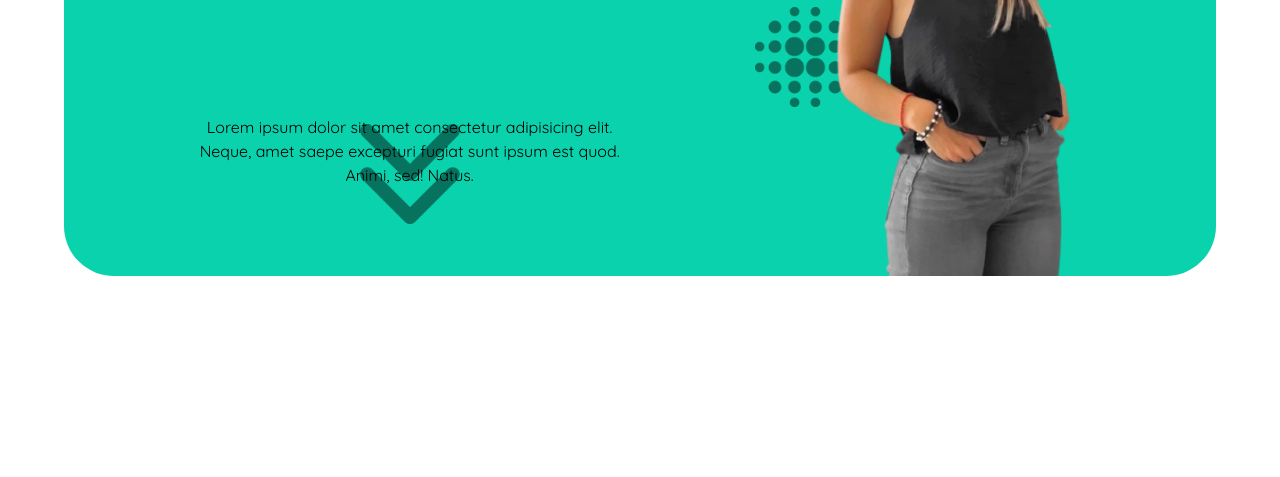
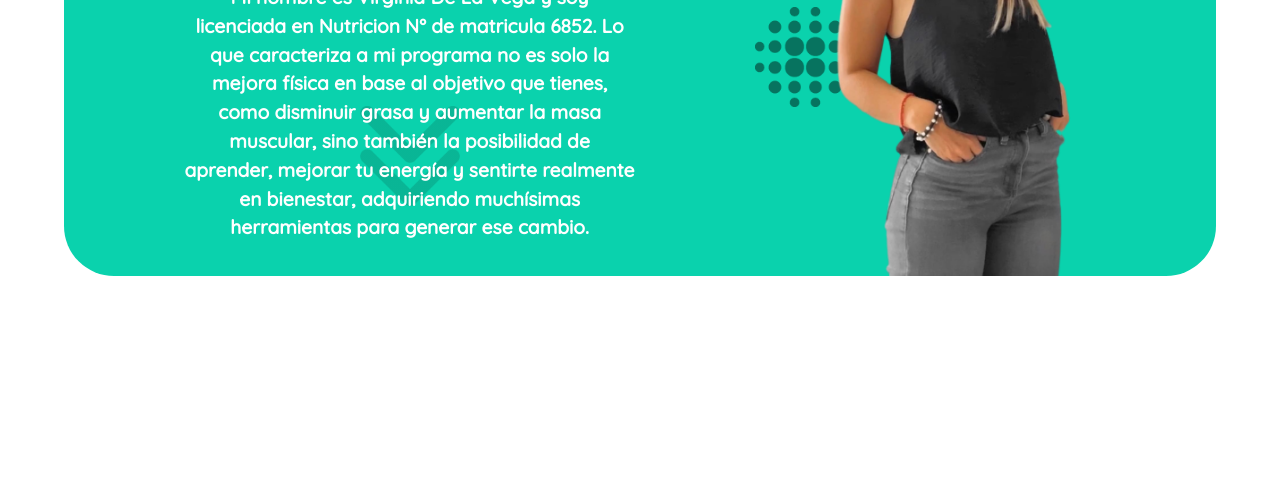
Before and after one commit to NicoHerrera12/proyecto-nutricion, a website: page index.html in a window 1280 px wide. Shown: the part 323-800 px from the top of the page. Drawn offline with nearby package versions, Linux system fonts and the light colour scheme.

Commit message:
edicion en el banner

```diff
--- a/index.html
+++ b/index.html
@@ -55,7 +55,7 @@
     <div class="banner">
       <h1 class="banner__title">Lic. en Nutricion</h1>
       <img class="banner__img" src="./assets/images/perfil.png" alt="">
-      <p class="banner__info">Lorem ipsum dolor sit amet consectetur adipisicing elit. Neque, amet saepe excepturi fugiat sunt ipsum est quod. Animi, sed! Natus.</p>
+      <p class="banner__info">Mi nombre es Virginia De La Vega y soy licenciada en Nutricion N° de matricula 6852. Lo que caracteriza a mi programa no es solo la mejora física en base al objetivo que tienes, como disminuir grasa y aumentar la masa muscular, sino también la posibilidad de aprender, mejorar tu energía y sentirte realmente en bienestar, adquiriendo muchísimas herramientas para generar ese cambio.</p>
       <img class="banner__icon" src="./assets/images/nutricion.png" alt="">
       <img class="banner__patron" src="./assets/images/puntos.png" alt="">
       <img class="banner__flecha" src="./assets/images/flecha.png" alt="">
--- a/scss/layout/_banner.scss
+++ b/scss/layout/_banner.scss
@@ -44,10 +44,10 @@
         justify-self: center;
         rotate: 90deg;
         z-index: 0;
-        margin-top: 30px;
-        display: none;
+
+        align-self: center;
         @include short{
-            display: block;
+            margin-top: 70px;
         }
     }
     &__title{
@@ -64,7 +64,10 @@
         }
     }
     &__info{
-        color: rgb(2, 2, 2);
+        font-size: 1.2rem;
+        background: linear-gradient(180deg, rgba(10,210,173,0.5816526439677434) 15%, rgba(10,210,173,0.7021008232394521) 46%, rgba(10,210,173,0.6936974618949142) 100%);
+        font-weight: 700;
+        color: rgb(255, 255, 255);
         text-align: center;
         padding: 5px;
         z-index: 20;
```
Also changed, not shown: css/styles.css, 1 other file.
